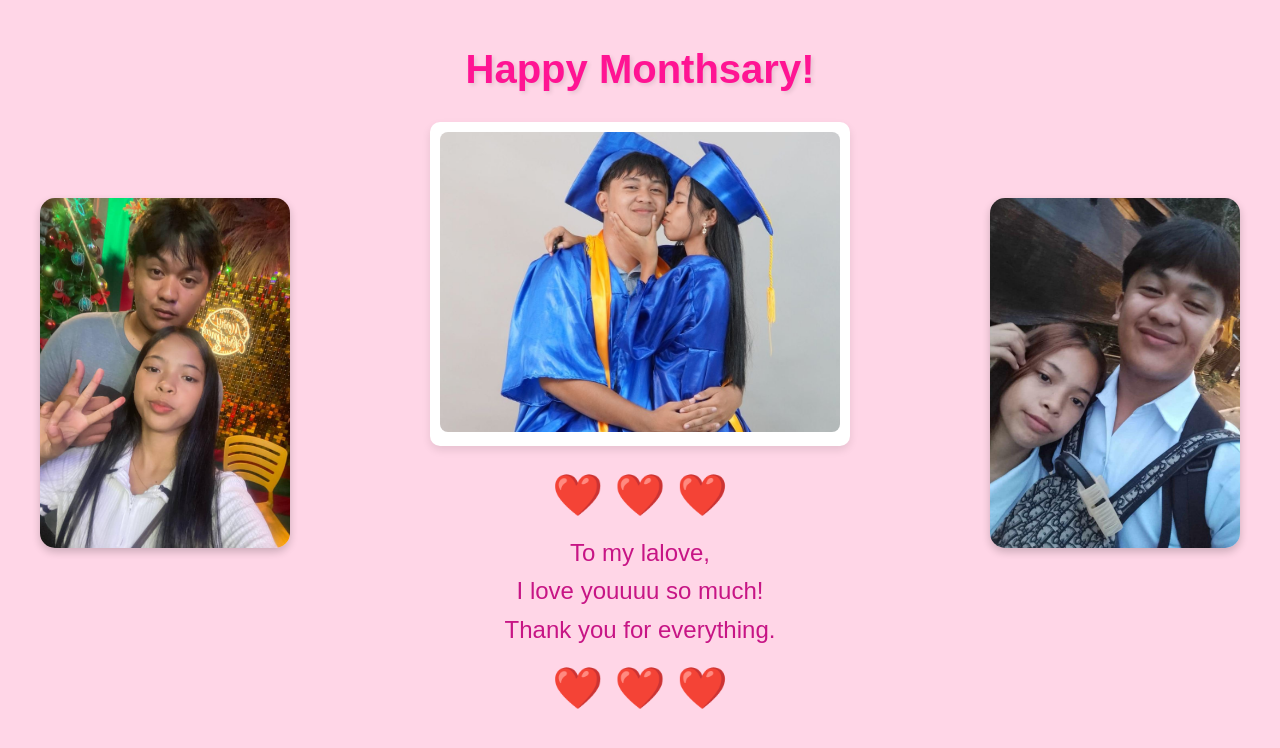
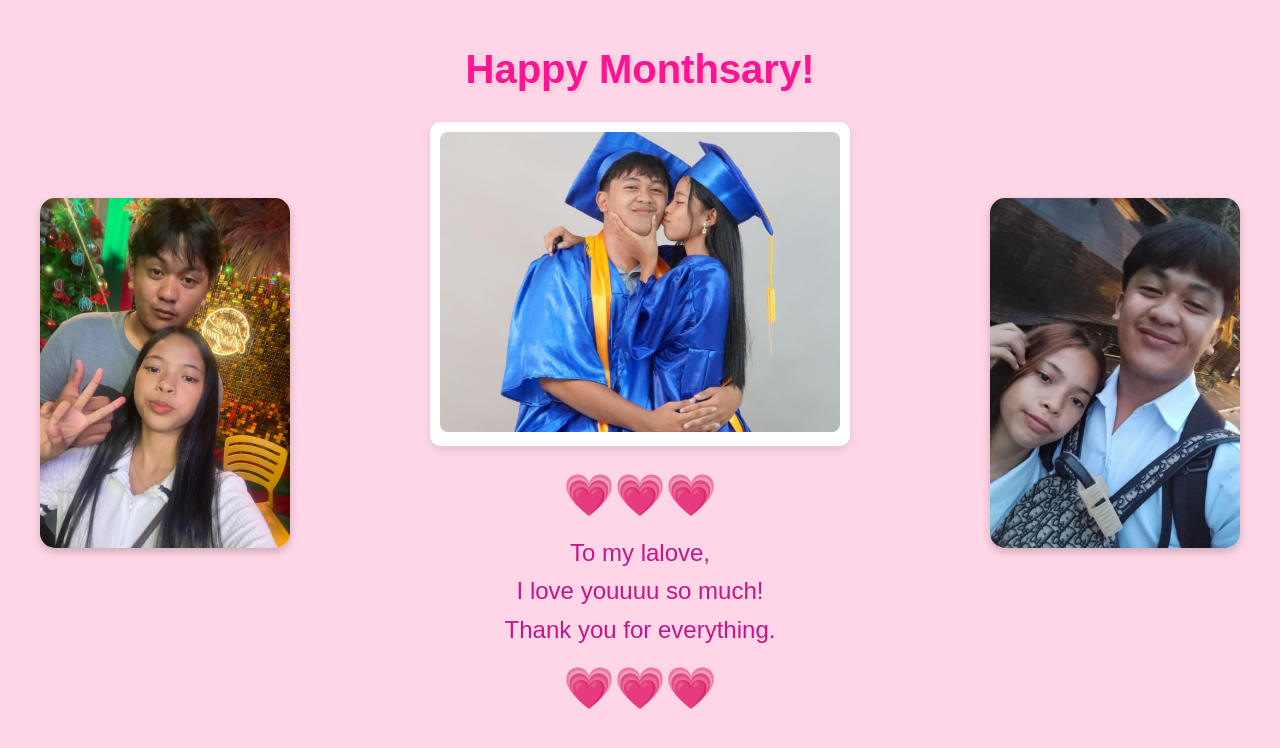
Before and after one commit to Vip29-droid/Heart, a plain HTML site: page index.html in a window 1280 px wide. Drawn offline with Linux system fonts and the light colour scheme.

Commit message:
Update index.html

```diff
--- a/index.html
+++ b/index.html
@@ -92,7 +92,7 @@
                 <img src="cute.jpg" alt="Our Photo" class="center-image">
             </div>
 
-            <div class="hearts">❤️ ❤️ ❤️</div>
+            <div class="hearts">💗💗💗</div>
 
             <div class="message">
                 To my lalove,<br>
@@ -100,7 +100,7 @@
                 Thank you for everything.<br>
             </div>
 
-            <div class="hearts">❤️ ❤️ ❤️</div>
+            <div class="hearts">💗💗💗</div>
         </div>
 
         <!-- Right Image -->
```
